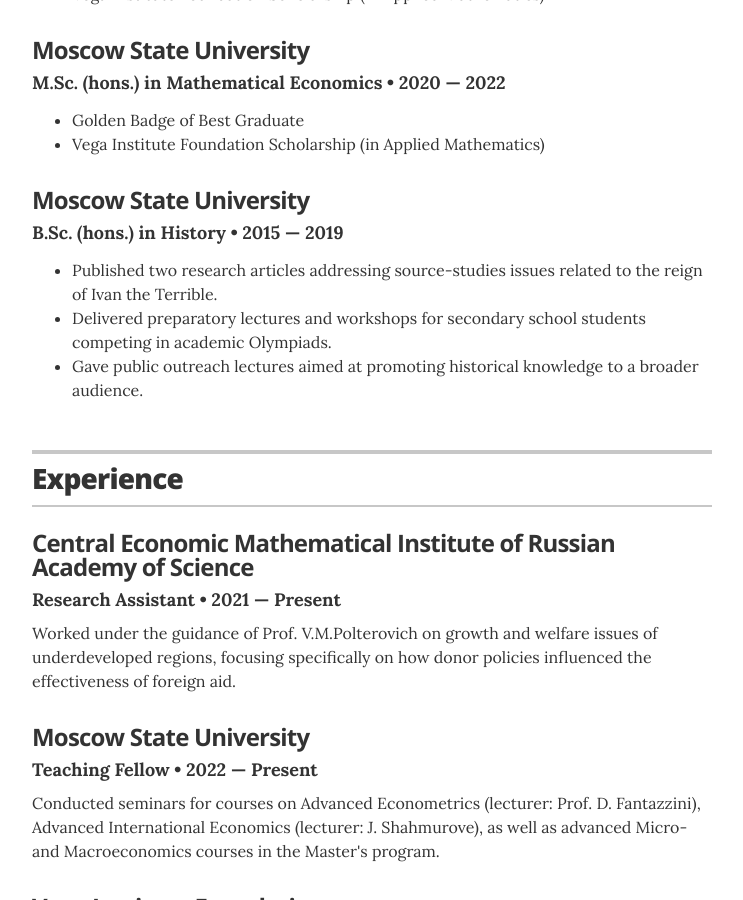
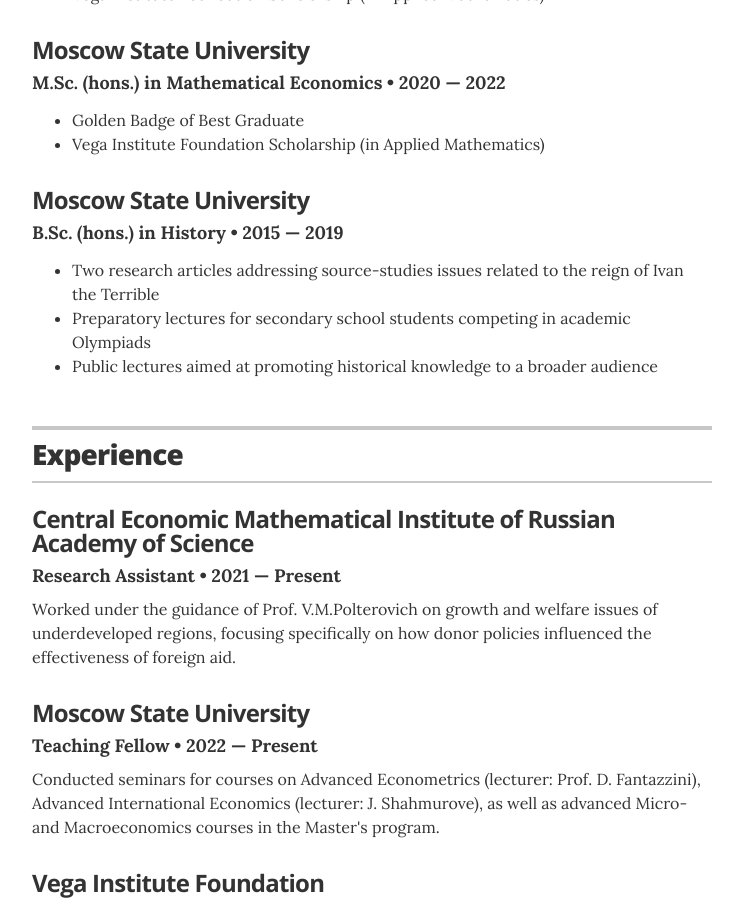
Before and after one commit to MikitchukMarina/MikitchukMarina.github.io, a Jekyll site: the page built from index.html, in a window 1280 px wide and 900 px high, scrolled down 812 px. Shown: the whole window, without its empty margins (268-1011 px from the left). Built offline with Jekyll 4.4.1, drawn with Linux system fonts in a browser that asks for light colours.

Commit message:
Revise award descriptions in education.yml
Updated award descriptions for clarity and conciseness.

```diff
--- a/_data/education.yml
+++ b/_data/education.yml
@@ -17,6 +17,6 @@
   uni: Moscow State University
   year: 2015 — 2019
   awards:
-    - award: Published two research articles addressing source-studies issues related to the reign of Ivan the Terrible.
-    - award: Delivered preparatory lectures and workshops for secondary school students competing in academic Olympiads.
-    - award: Gave public outreach lectures aimed at promoting historical knowledge to a broader audience.
+    - award: Two research articles addressing source-studies issues related to the reign of Ivan the Terrible
+    - award: Preparatory lectures for secondary school students competing in academic Olympiads
+    - award: Public  lectures aimed at promoting historical knowledge to a broader audience
```
